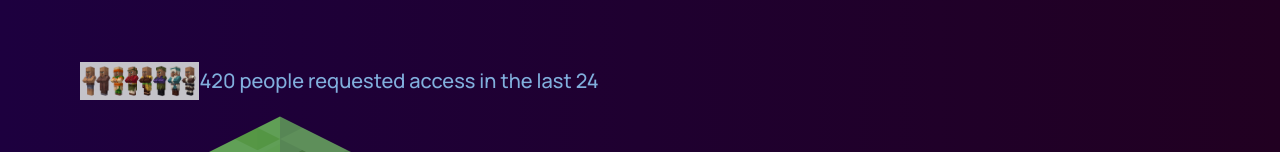
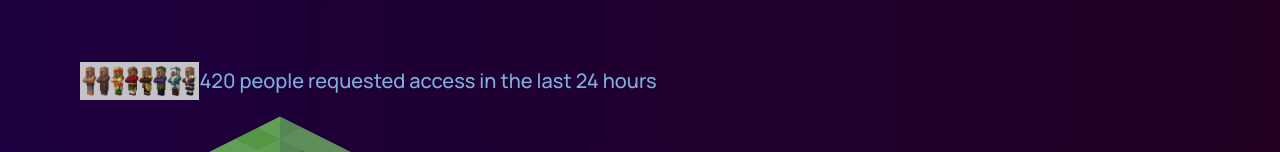
Before and after one commit to DRusetsk/React-1, a React (Create React App) app: page / in a window 1280 px wide. Shown: the part 506-658 px from the top of the page. Built offline with nearby package versions, Linux system fonts and the light colour scheme.

Commit message:
Update Header.jsx

```diff
--- a/src/containers/header/Header.jsx
+++ b/src/containers/header/Header.jsx
@@ -16,7 +16,7 @@ const Header = () => {
 
         <div className='gpt3__header-content__people'>
           <img src= {people} alt='people'/>
-          <p>420 people requested access in the last 24</p>
+          <p>420 people requested access in the last 24 hours</p>
         </div>
 
         <div className='gpt3__header-image'>
```
